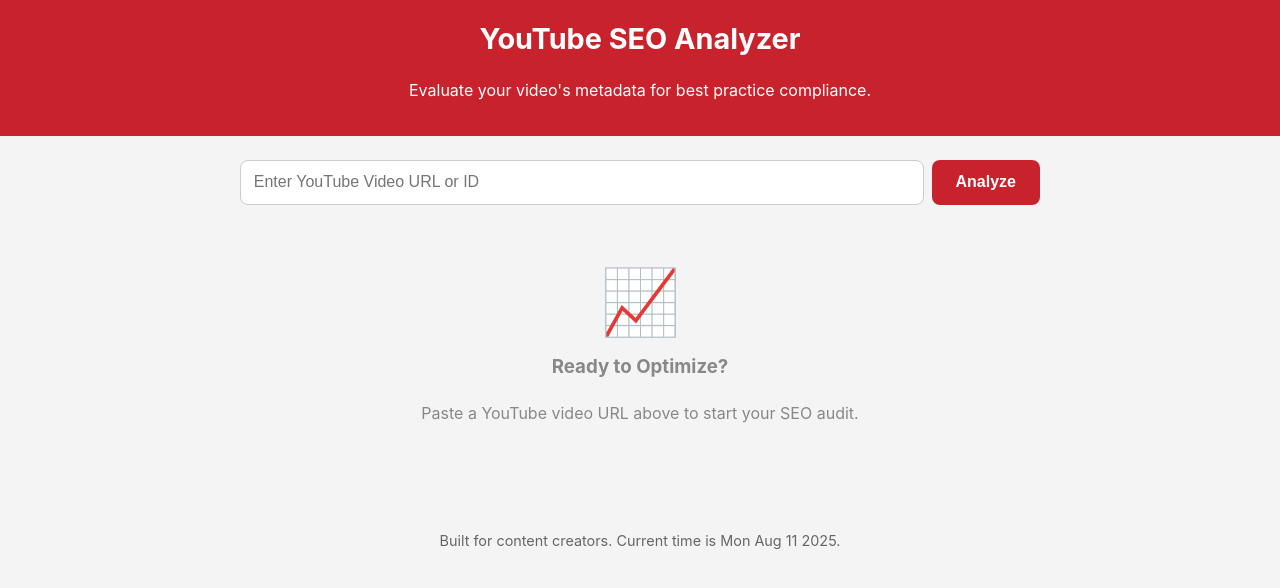
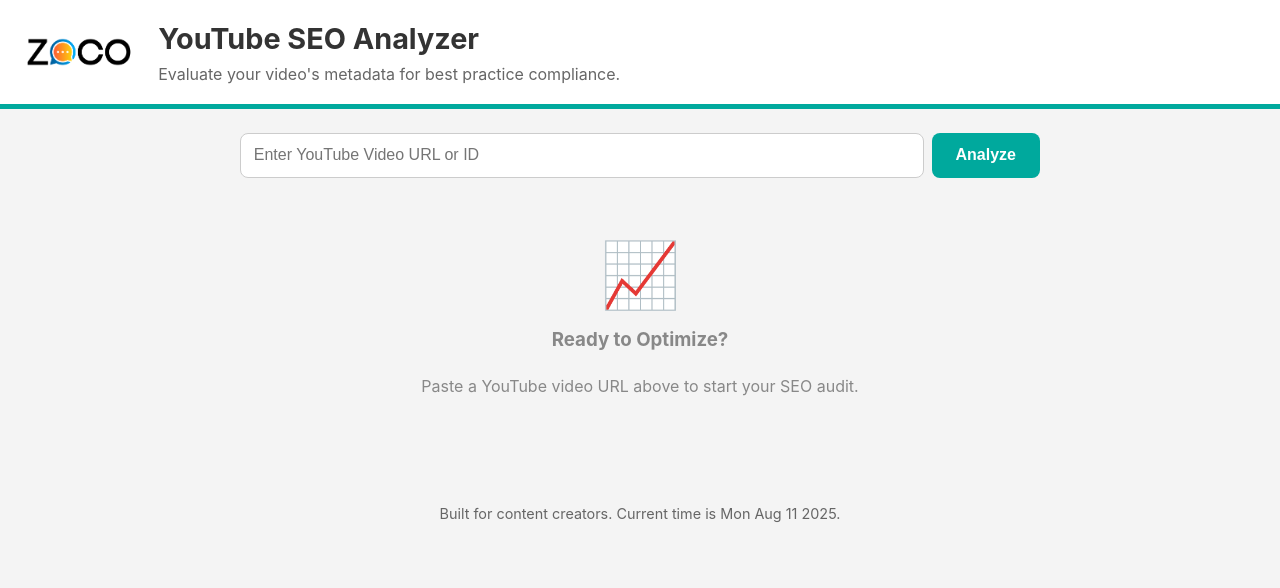
Before and after one commit to gudorf/yt-seo-analyzer, a website: page index.html in a window 1280 px wide. Drawn offline with Linux system fonts and the light colour scheme.

Commit message:
feat: Add ZOCO branding and new color scheme

```diff
--- a/index.html
+++ b/index.html
@@ -10,9 +10,12 @@
     <script src="app.js" defer></script>
 </head>
 <body>
-    <header>
-        <h1>YouTube SEO Analyzer</h1>
-        <p>Evaluate your video's metadata for best practice compliance.</p>
+   <header>
+        <img src="images/TGG_Zoco_Logo_Colored-Blk (1).png" alt="ZOCO Logo" class="header-logo">
+        <div class="header-text">
+            <h1>YouTube SEO Analyzer</h1>
+            <p>Evaluate your video's metadata for best practice compliance.</p>
+        </div>
     </header>
 
     <main>
--- a/style.css
+++ b/style.css
@@ -1,5 +1,6 @@
 :root {
-    --primary-color: #c8232c;
+    --primary-color: #00A99D; /* ZOCO Dark Green/Teal */
+    --accent-color: #A4D65E;  /* ZOCO Vibrant Green */
     --background-color: #f4f4f4;
     --card-bg-color: #ffffff;
     --text-color: #333;
@@ -19,15 +20,46 @@
 }
 
 header {
-    background-color: var(--primary-color);
-    color: white;
+    background-color: var(--card-bg-color);
+    color: var(--text-color);
     padding: 1rem 1.5rem;
-    text-align: center;
+    display: flex;
+    align-items: center;
+    border-bottom: 5px solid var(--primary-color); /* New border for color accent */
 }
 
-header h1 {
+.header-logo {
+    height: 50px;
+    margin-right: 1.5rem;
+}
+
+.header-text h1 {
     margin: 0;
     font-size: 1.8rem;
+}
+.header-text p {
+    margin: 0;
+    color: var(--light-text-color);
+}
+
+
+/* ... other styles ... */
+
+
+#analyze-btn {
+    padding: 0.8rem 1.5rem;
+    font-size: 1rem;
+    font-weight: bold;
+    color: white;
+    background-color: var(--primary-color); /* Updated to use new primary color */
+    border: none;
+    border-radius: var(--border-radius);
+    cursor: pointer;
+    transition: background-color 0.2s;
+}
+
+#analyze-btn:hover {
+    background-color: #00877E; /* A darker shade of the new primary color */
 }
 
 main {
@@ -50,21 +82,7 @@
     font-size: 1rem;
 }
 
-#analyze-btn {
-    padding: 0.8rem 1.5rem;
-    font-size: 1rem;
-    font-weight: bold;
-    color: white;
-    background-color: var(--primary-color);
-    border: none;
-    border-radius: var(--border-radius);
-    cursor: pointer;
-    transition: background-color 0.2s;
-}
 
-#analyze-btn:hover {
-    background-color: #a01c23;
-}
 
 #analyze-btn:disabled {
     background-color: #999;
```
Also changed, not shown: images/TGG_Zoco_Logo_Colored-Blk (1).png (added), images/TGG_Zoco_Logo_Icon_Colored (1).png (added).
